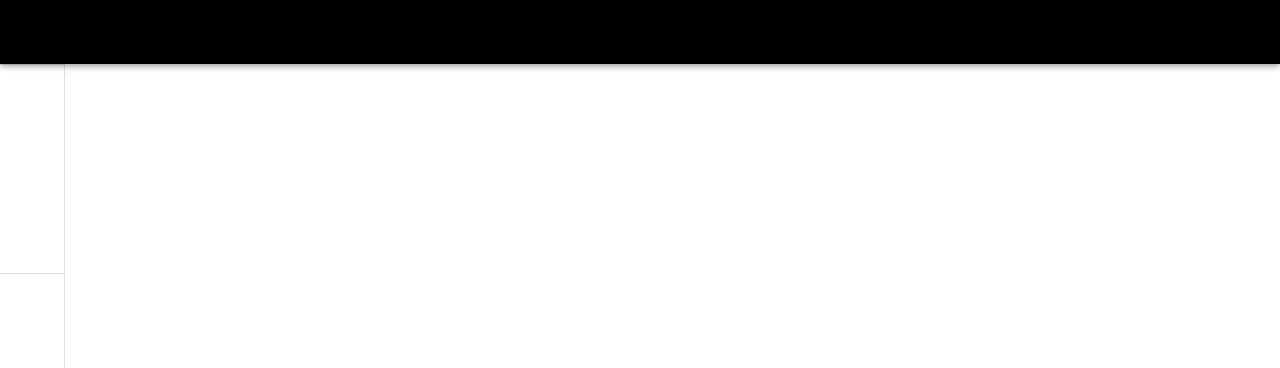
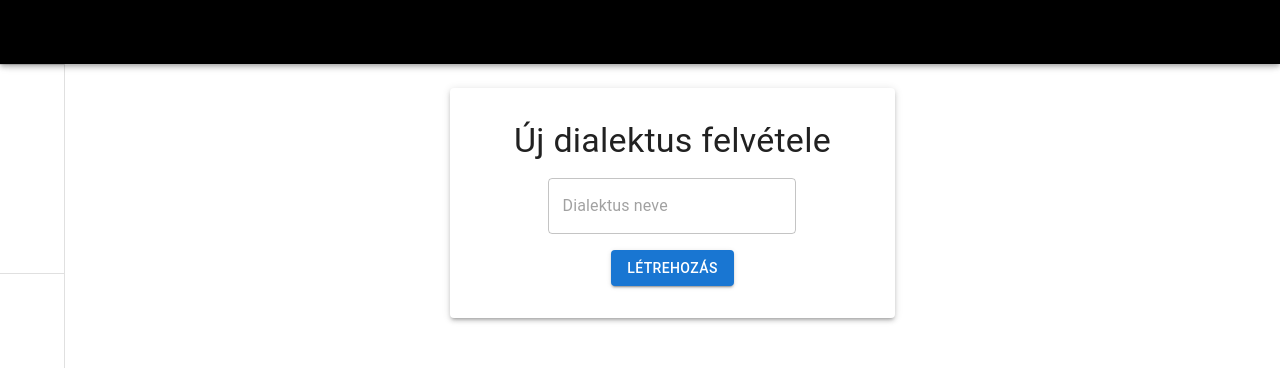
Before and after one commit to Szombatioi/folkdance-practicer, a Next.js app in the folder client/: page /dialect/new in a window 1280 px wide. Before the commit this address had no page. Shown: the top 368 px of the page. Built offline with nearby package versions, Linux system fonts and the light colour scheme; some icons are missing.

Commit message:
new@client/Create dialect page

```diff
--- /dev/null
+++ b/client/src/app/dialect/new/page.tsx
@@ -0,0 +1,31 @@
+"use client";
+import { Box, Button, Paper, TextField, Typography } from "@mui/material";
+import axios from "axios";
+import { useRouter } from "next/navigation";
+import { useState } from "react";
+
+export default function NewDialectPage() {
+    const [dialectName, setDialectName] = useState<string>("");
+    const router = useRouter();
+    const handleCreateButton = async () => {
+        const payload = {
+            name: dialectName,
+        };
+        const response = await axios.post("http://localhost:3001/dialect", payload)
+        if(response.status >= 200 && response.status < 300){
+            console.log("Sikeres dialektus létrehozás!"); //TODO snackbar
+            router.push("/") //TODO: maybe to dialects page
+        }
+
+    }
+
+    return(
+        <Box justifySelf="center" alignSelf="center" >
+            <Paper elevation={3} sx={{ alignItems: "center", paddingY: 4, paddingX: 8, flexDirection: "column", display: "flex", gap: 2, flexGrow: 0 }}>
+                <Typography variant="h4" align="center">Új dialektus felvétele</Typography>
+                <TextField onChange={(e) => setDialectName(e.target.value)} value={dialectName} variant="outlined" placeholder="Dialektus neve"></TextField>
+                <Button onClick={() => handleCreateButton()} variant="contained">Létrehozás</Button>
+            </Paper>
+        </Box>
+    );
+}
--- a/client/src/app/user/register/page.tsx
+++ b/client/src/app/user/register/page.tsx
@@ -76,7 +76,7 @@ export default function Register() {
                 password: password,
             };
 
-            const response = await axios.post("http://localhost:3001/user/register", payload);
+            const response = await axios.post(process.env.BACKEND_URL ?? "http://localhost:3001" + "/user/register", payload);
 
             if (response.status >= 200 && response.status < 300) {
                 setSnackbarMessage("Sikeres regisztráció!");
```
Also changed, not shown: client/src/app/land/new/page.tsx (added, +9 -0 lines), client/src/app/dialect/[id]/page.tsx (added), 1 other file (tests, documents, lock files or other folders).
